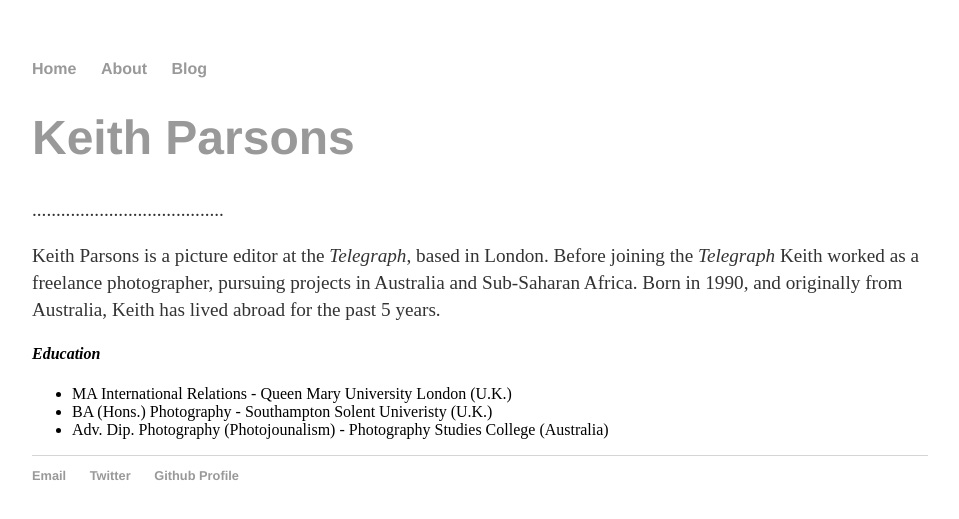
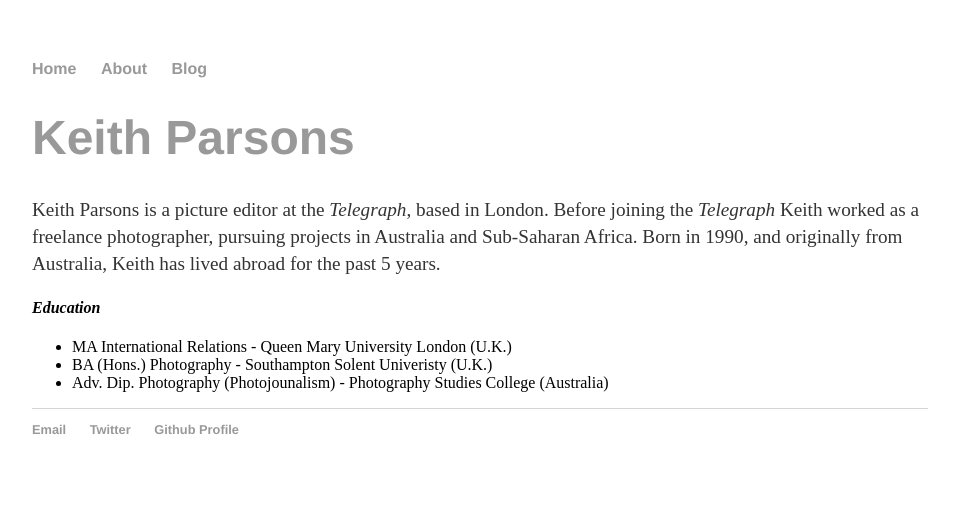
Before and after one commit to klparsons/klparsons90.github.io, a Jekyll site: the page built from about/index.html, in a window 1280 px wide. Shown: the top 519 px of the page, without its empty margins (160-1119 px from the left). Built offline with Jekyll 4.4.1, drawn with Linux system fonts in a browser that asks for light colours.

Commit message:
Update index.html

```diff
--- a/about/index.html
+++ b/about/index.html
@@ -6,7 +6,7 @@ title: Keith Parsons
 
     <h1><a href="www.keithparsons.net">Keith Parsons</a></h1>
 
-        <p>........................................</p>
+
           <p>Keith Parsons is a picture editor at the <i>Telegraph</i>, based in London.
           Before joining the <i>Telegraph</i> Keith worked as a freelance photographer, pursuing projects in Australia and Sub-Saharan Africa.
           Born in 1990, and originally from Australia, Keith has lived abroad for the past 5 years.
```
